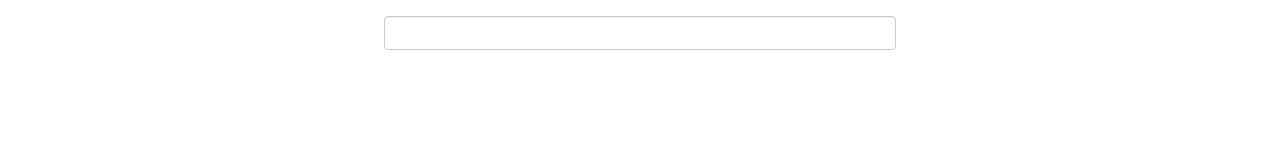
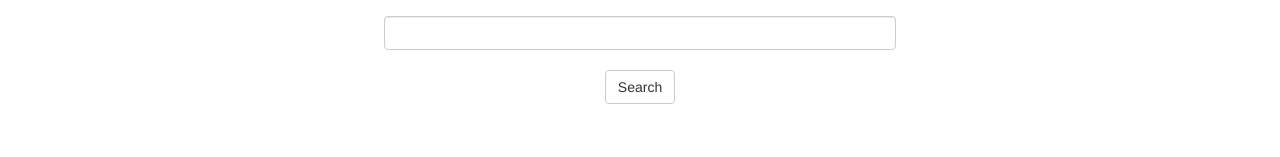
Before and after one commit to tpetersen0308/book-browser, a React (Create React App) app: page / in a window 1280 px wide. Shown: the part 143-300 px from the top of the page. Built offline with nearby package versions, Linux system fonts and the light colour scheme.

Commit message:
add search button and associated event handler

```diff
--- a/src/components/Search.js
+++ b/src/components/Search.js
@@ -1,5 +1,7 @@
 import React, { Component } from 'react';
-import { FormControl } from 'react-bootstrap';
+import { FormControl, Button } from 'react-bootstrap';
+import { fetchBooks } from '../actions/bookActions';
+import store from '../store/configureStore'; //importing store because redux connect is crashing test suite
 import './Search.css';
 
 class Search extends Component {
@@ -16,11 +18,17 @@ class Search extends Component {
     });
   }
 
+  handleSearchButton = (event) => {
+    store.dispatch(fetchBooks(this.state.searchTerms.split(' ')));
+  }
+
   render() {
     return (
       <div>
         <form>
           <FormControl id="search-input" onChange={this.handleInputChange} />
+          <br />
+          <Button id="search-button" onClick={this.handleSearchButton}>Search</Button>
         </form>
       </div>
     )
```
